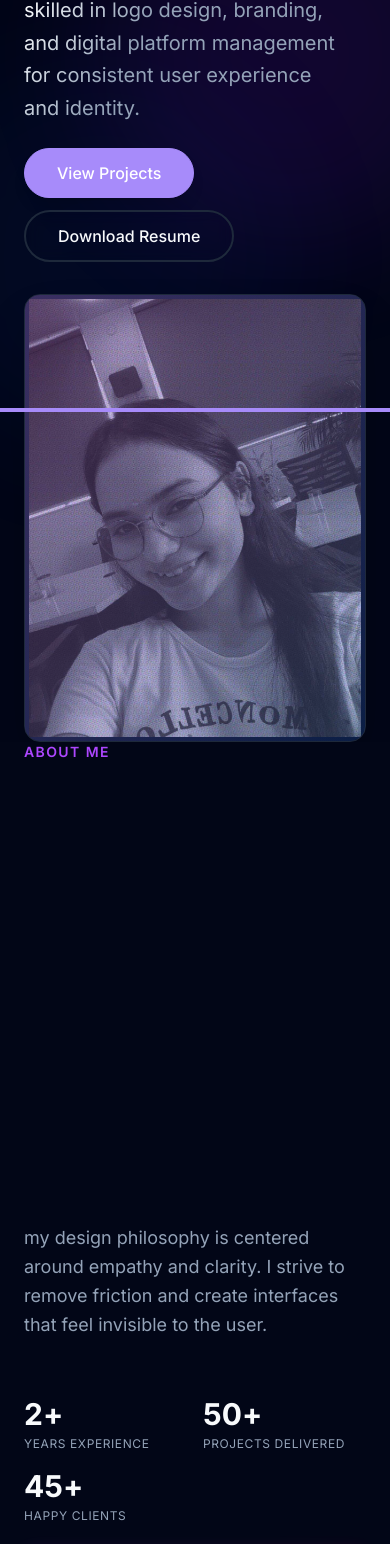
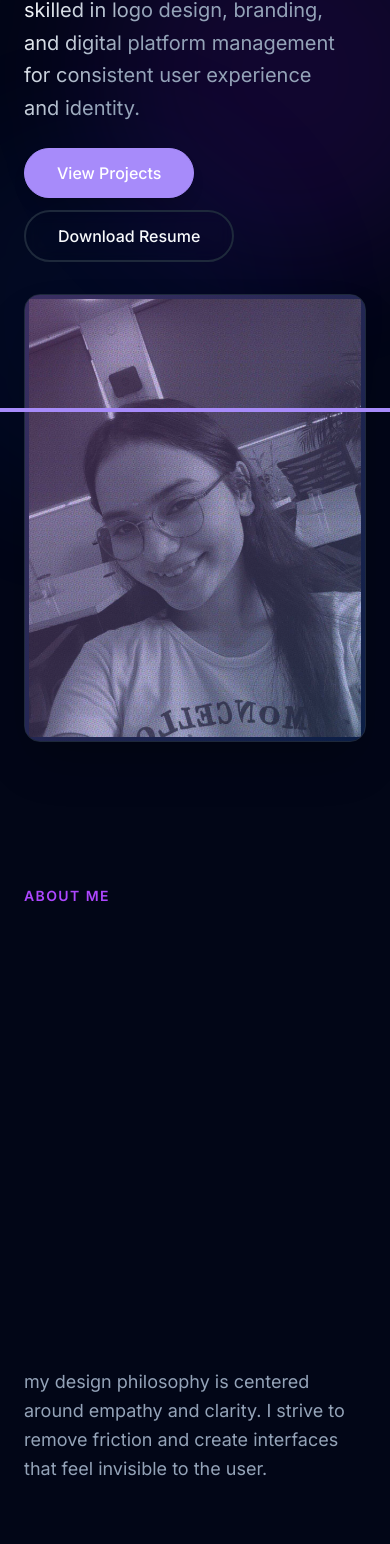
Before and after one commit to Priya-584/Portfolio, a Next.js app: page / in a window 390 px wide. Shown: the part 432-1976 px from the top of the page. Built offline with nearby package versions, Linux system fonts and the light colour scheme.

Commit message:
Updated code responsive design corrected

```diff
--- a/src/components/sections/Hero.tsx
+++ b/src/components/sections/Hero.tsx
@@ -9,7 +9,7 @@ import ShinyText from "@/components/ui/ShinyText";
 
 export const Hero = () => {
     return (
-        <section className="relative min-h-[90vh] flex items-center pt-20 overflow-hidden bg-background">
+        <section className="relative min-h-[90vh] flex items-center py-20 overflow-hidden bg-background">
             {/* Dynamic Background */}
             <div className="absolute inset-0 overflow-hidden pointer-events-none">
                 <div className="absolute top-1/4 left-1/4 w-96 h-96 bg-purple-600/20 rounded-full blur-3xl animate-pulse" />
--- a/src/components/ui/Section.tsx
+++ b/src/components/ui/Section.tsx
@@ -12,7 +12,7 @@ interface SectionProps {
 
 export const Section = ({ children, className, id }: SectionProps) => {
     return (
-        <section id={id} className={cn("py-0 md:py-16", className)}>
+        <section id={id} className={cn("py-16 md:py-24", className)}>
             <motion.div
                 initial={{ opacity: 0, y: 20 }}
                 whileInView={{ opacity: 1, y: 0 }}
```
